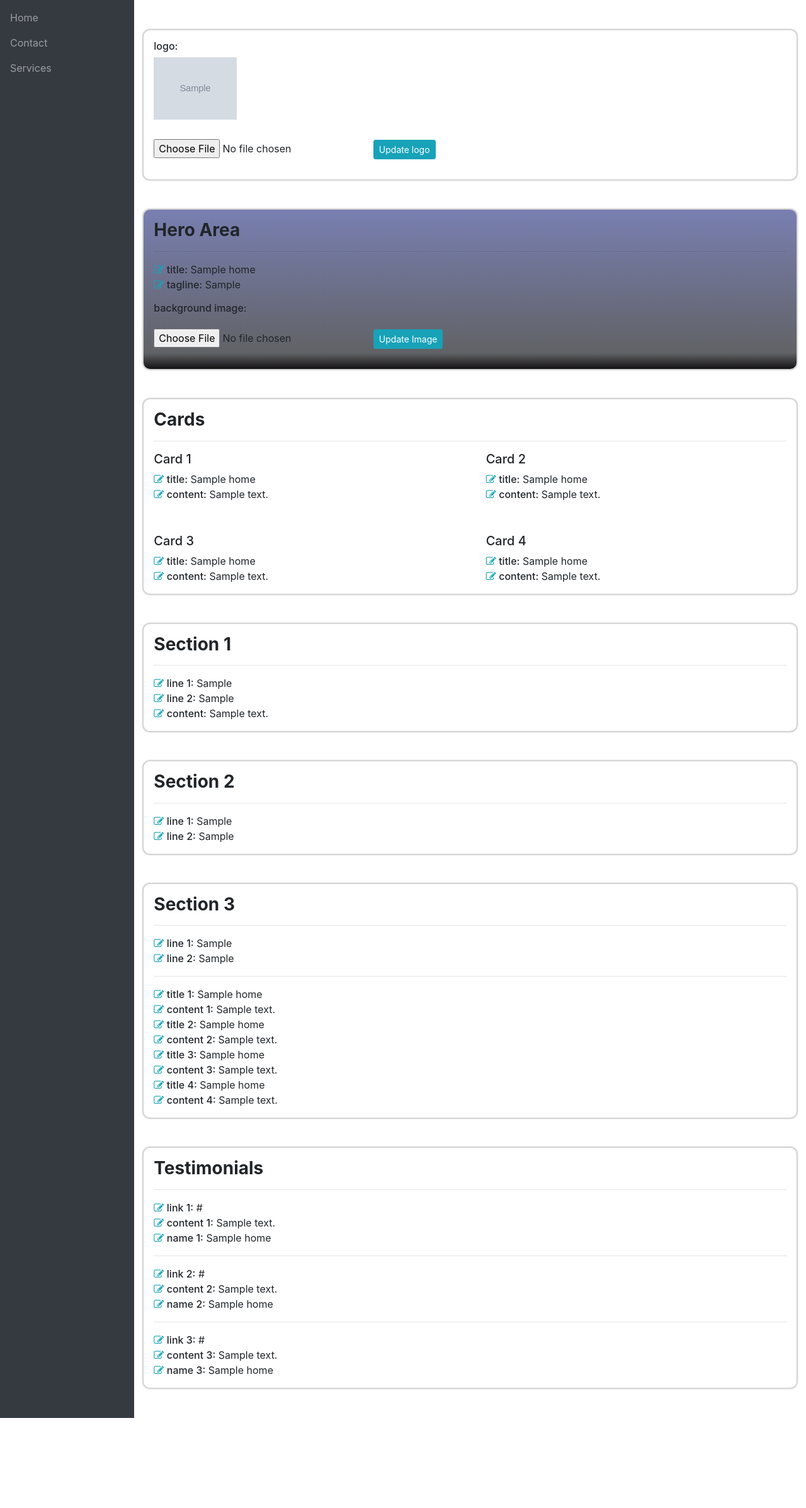
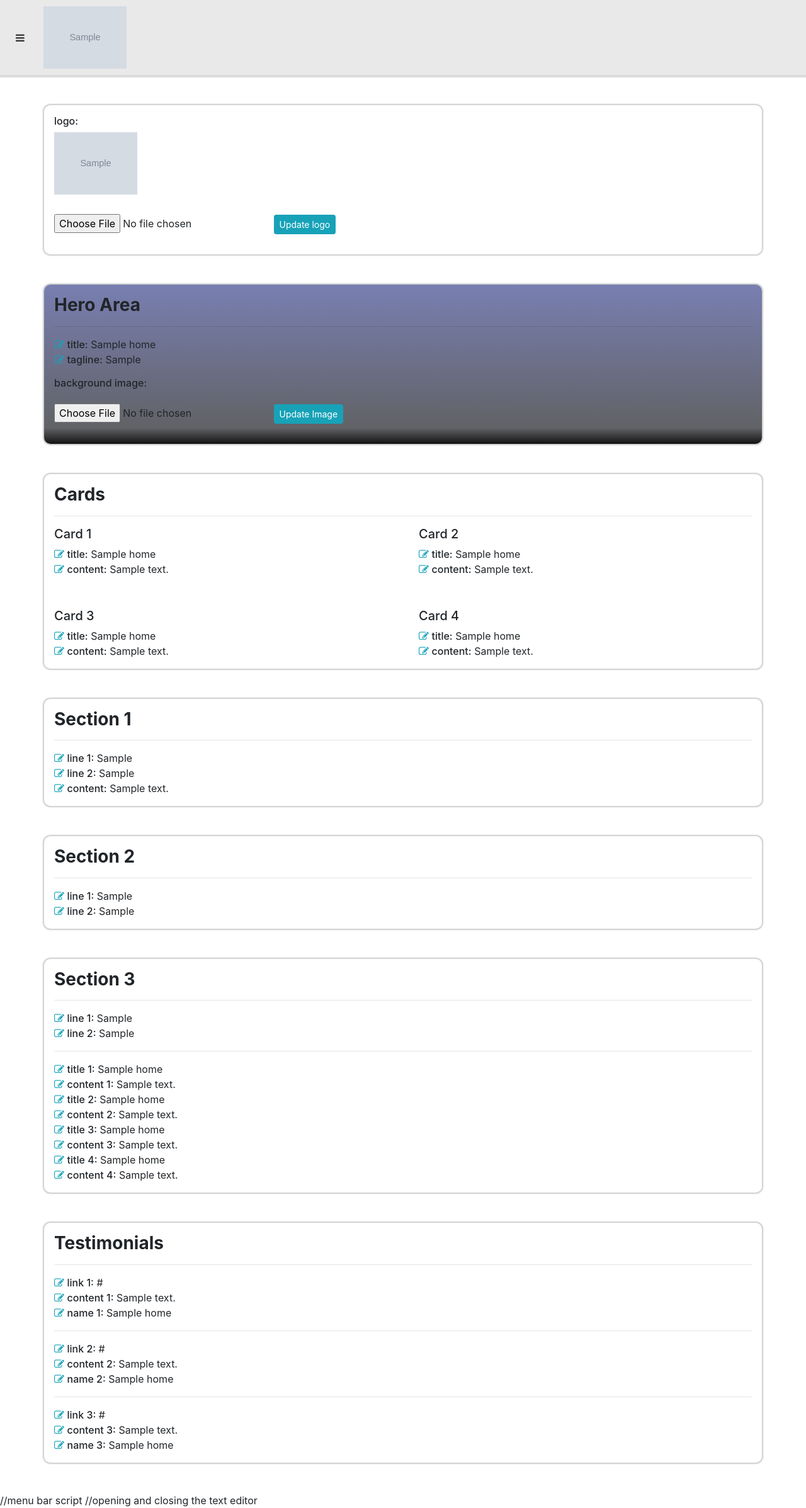
Before and after one commit to saadsaif97/cashgo, a PHP site: page /admin/index.php in a window 1280 px wide. Shown: the whole page at 63% size. Before the commit the page ends 2252 px from the top, so only its background shows below. Run offline with PHP 8.4, Linux system fonts and the light colour scheme; tables that the repository leaves empty or names only in its code hold one stand-in row (values such as "Sample post"); grey boxes marked "Sample" are stand-in pictures; some libraries are stand-ins or nearby versions.

Commit message:
menu bar added

```diff
--- a/admin/index.php
+++ b/admin/index.php
@@ -553,29 +553,29 @@
     <script src="https://cdnjs.cloudflare.com/ajax/libs/popper.js/1.16.0/umd/popper.min.js"></script>
     <script src="https://maxcdn.bootstrapcdn.com/bootstrap/4.5.2/js/bootstrap.min.js"></script>
     <script src="https://cdn.tiny.cloud/1/hbwlqpsh0tlgvyqu625rt4e09vcbkde71ygqnccn217c97ks/tinymce/5/tinymce.min.js" referrerpolicy="origin"></script>
+    <link rel="stylesheet" href="menu_bar.css">
 </head>
 
 <body>
 
+   <div class="nav_bar">
+      <a href="#">
+      <i class="fa fa-bars"></i>
+      </a>
+       <img style="width:132px;" src="../assets/img/<?php echo $currentLogo; ?>" alt="backgound image">
+   </div>
+   <div class="side_bar" id="side_bar">
+       <ul>
+           <li><a href="#" class="current">Home</a></li>
+           <li><a href="#">Contact</a></li>
+           <li><a href="#">Post</a></li>
+           <li><a href="#">Other</a></li>
+       </ul>
+   </div>
+
     <div class="container-fluid h-100">
         <div class="row h-100">
-            <aside class="col-12 col-md-2 p-0 bg-dark">
-                <nav class="navbar navbar-expand navbar-dark bg-dark flex-md-column flex-row align-items-start">
-                    <div class="collapse navbar-collapse">
-                        <ul class="flex-md-column flex-row navbar-nav w-100 justify-content-between">
-                            <li class="nav-item">
-                                <a class="nav-link pl-0" href="#">Home</a>
-                            </li>
-                            <li class="nav-item">
-                                <a class="nav-link pl-0" href="#">Contact</a>
-                            </li>
-                            <li class="nav-item">
-                                <a class="nav-link pl-0" href="#">Services</a>
-                            </li>
-                        </ul>
-                    </div>
-                </nav>
-            </aside>
+
             <main class="col py-5">
               <!--           000000000000000000-->
                 <!--           logo update-->
@@ -1008,7 +1008,21 @@
             </main>
         </div>
     </div>
-    <script>
+    <script>//menu bar script
+        function stopScroll(){ if(document.querySelector("#side_bar").classList.contains("active")){
+                document.querySelector("body").style.overflowY='hidden';
+            }else{
+                document.querySelector("body").style.overflowY='scroll';
+            }
+        };
+    document.querySelector(".fa-bars").addEventListener("click",()=>{
+    document.querySelector(".side_bar").classList.toggle("active");
+        stopScroll();
+    })
+
+    document.querySelector("a.current").parentElement.style.backgroundColor='#fff';
+    </script>//menu bar script
+    <script>//opening and closing the text editor
         let editors = document.querySelectorAll(".fa-edit");
         editors.forEach(edit=>{
         edit.addEventListener("click", (e) => {
@@ -1032,7 +1046,7 @@
             tinycomments_author: 'Author name',
         });
 
-    </script>
+    </script>//opening and closing the text editor
 
 </body>
 
--- /dev/null
+++ b/admin/menu_bar.css
@@ -0,0 +1,58 @@
+*,ul,li{
+    margin: 0;
+    padding: 0;
+    box-sizing: border-box;
+}
+body{
+    position: relative;
+}
+
+.nav_bar{
+    position: relative;
+    z-index: 1000;
+    background-color: #e9e9e9;
+    padding: 10px 25px;
+    display: flex;
+    align-items: center;
+    box-shadow: 0 2px 2px 2px rgba(0,0,0,0.15);
+}
+.nav_bar>a{
+    margin-right: 30px;
+}
+.nav_bar>a>i{
+    color: #333;
+}
+.side_bar{
+    position: absolute;
+    z-index: 900;
+    top: 0;
+    padding: 100px 0;
+    width: 180px;
+    background-color: #333;
+    height: 100vh;
+    left: -180px;
+    display: none;
+    transition: all 0.3s ease-in-out;
+}
+.side_bar.active{
+    left: 0;
+    display: block;
+}
+.side_bar ul{
+    list-style: none;
+}
+.side_bar ul li{
+    padding: 10px 20px;
+}
+.side_bar ul li a{
+    color: #fff;
+}
+.side_bar ul li a.current{
+    color: #333;
+}
+.side_bar ul li:hover{
+    background-color: #fff;
+}
+.side_bar ul li:hover a{
+    color: #333;
+}
```
